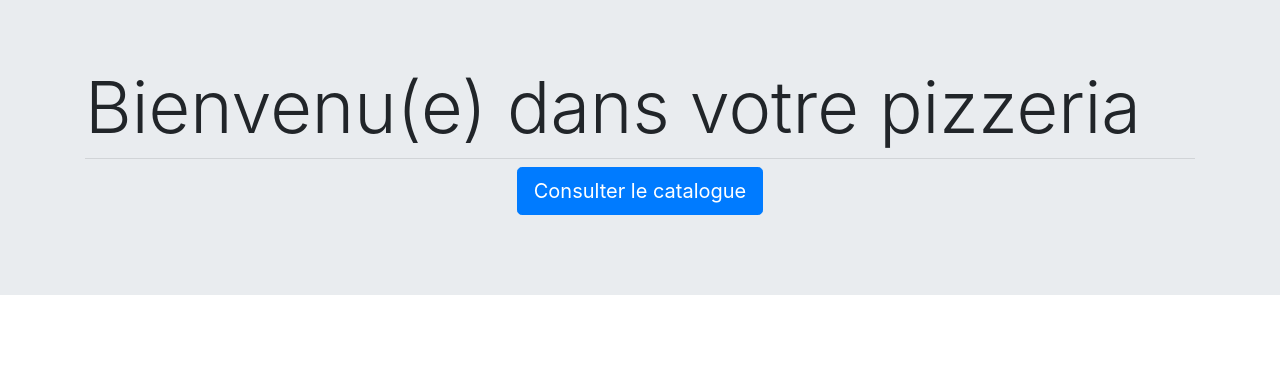
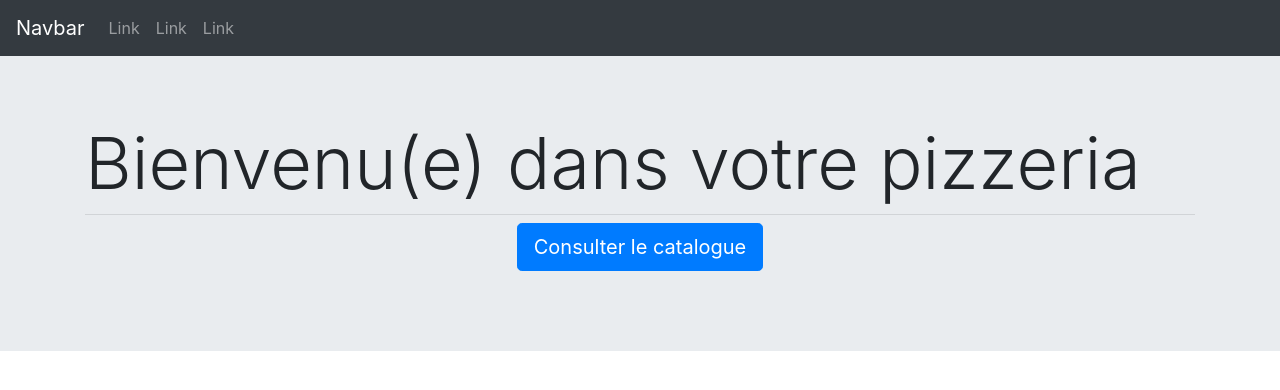
Before and after one commit to ekemherve/MyFirstAngularProject, an Angular app: page / in a window 1280 px wide. Shown: the top 390 px of the page. Built offline with nearby package versions, Linux system fonts and the light colour scheme.

Commit message:
Ajout component header

```diff
--- a/src/app/app.component.html
+++ b/src/app/app.component.html
@@ -1 +1,2 @@
+<app-header></app-header>
 <app-page-accueil></app-page-accueil>
--- a/src/app/app.module.ts
+++ b/src/app/app.module.ts
@@ -3,11 +3,13 @@
 
 import { AppComponent } from './app.component';
 import { PageAccueilComponent } from './page-accueil/page-accueil.component';
+import { HeaderComponent } from './header/header.component';
 
 @NgModule({
   declarations: [
     AppComponent,
-    PageAccueilComponent
+    PageAccueilComponent,
+    HeaderComponent
   ],
   imports: [
     BrowserModule
--- /dev/null
+++ b/src/app/header/header.component.html
@@ -0,0 +1,24 @@
+<nav class="navbar navbar-expand-md bg-dark navbar-dark">
+  <!-- Brand -->
+  <a class="navbar-brand" href="#">Navbar</a>
+
+  <!-- Toggler/collapsibe Button -->
+  <button class="navbar-toggler" type="button" data-toggle="collapse" data-target="#collapsibleNavbar">
+    <span class="navbar-toggler-icon"></span>
+  </button>
+
+  <!-- Navbar links -->
+  <div class="collapse navbar-collapse" id="collapsibleNavbar">
+    <ul class="navbar-nav">
+      <li class="nav-item">
+        <a class="nav-link" href="#">Link</a>
+      </li>
+      <li class="nav-item">
+        <a class="nav-link" href="#">Link</a>
+      </li>
+      <li class="nav-item">
+        <a class="nav-link" href="#">Link</a>
+      </li>
+    </ul>
+  </div>
+</nav>
--- /dev/null
+++ b/src/app/header/header.component.ts
@@ -0,0 +1,15 @@
+import { Component, OnInit } from '@angular/core';
+
+@Component({
+  selector: 'app-header',
+  templateUrl: './header.component.html',
+  styleUrls: ['./header.component.css']
+})
+export class HeaderComponent implements OnInit {
+
+  constructor() { }
+
+  ngOnInit() {
+  }
+
+}
```
Also changed, not shown: src/app/header/header.component.css (added), 1 other file (tests, documents, lock files or other folders).
